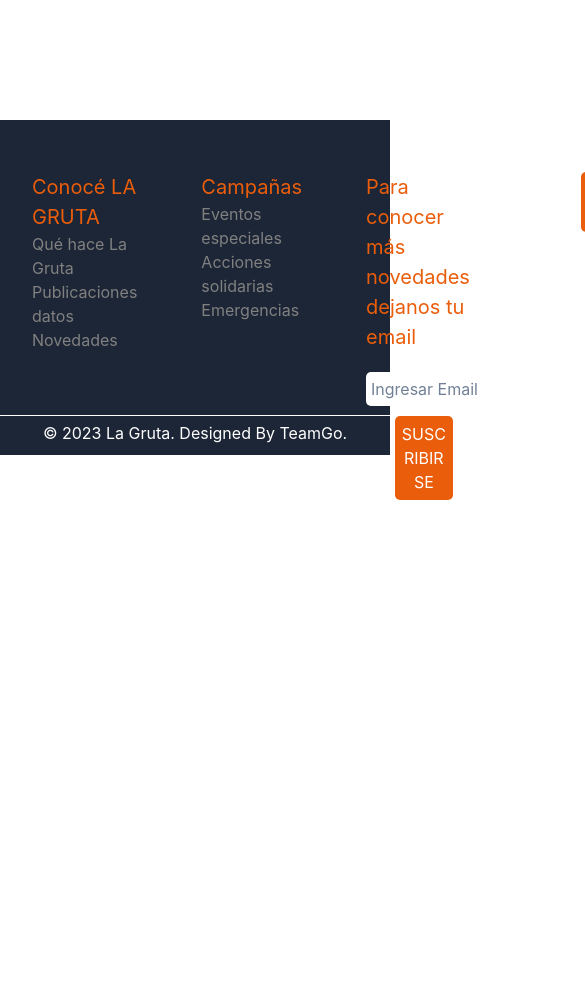
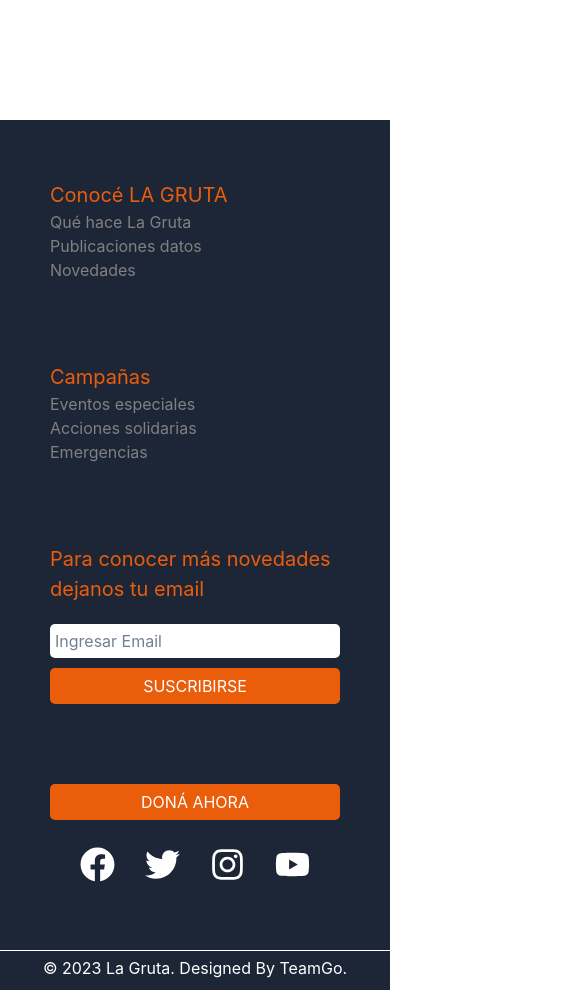
Before and after one commit to sofiaparraweb/lagrutaclient, a React (Vite) app in the folder lagrutaclient/: page /noticias in a window 390 px wide. Shown: the part 5420-6410 px from the top of the page, 585 px wide, since content can reach past the window. Before the commit the page ends 5920 px from the top, so only its background shows below. Built offline with nearby package versions, Linux system fonts and the light colour scheme; no server answers; a web font is replaced by a local one.

Commit message:
footer responsivo

```diff
--- a/lagrutaclient/src/components/Footer/Footer.module.css
+++ b/lagrutaclient/src/components/Footer/Footer.module.css
@@ -4,7 +4,7 @@
   position: relative;
 }
 
-.container{
+.container {
   display: flex;
   flex-wrap: nowrap;
   justify-content: space-evenly;
@@ -15,14 +15,14 @@
   flex-direction: row;
 }
 
-.footerSection{
+.footerSection {
   width: 100%;
   height: 250px;
   margin: 2px;
   padding: 30px;
 }
 
-.input{
+.input {
   padding: 5px;
   margin-bottom: 10px;
   margin-top: 20px;
@@ -31,7 +31,7 @@
   border: none;
 }
 
-.btn{
+.btn {
   background-color: #ea5d0b;
   padding: 6px;
   width: 50%;
@@ -45,20 +45,20 @@
   cursor: pointer;
 }
 
-.itemsTex{
+.itemsTex {
   color: gray;
 }
 
-.title{
+.title {
   color: #ea5d0b;
   font-size: 20px;
 }
 
-.input{
+.input {
   color: #000;
 }
 
-.redes{
+.redes {
   display: flex;
   flex-wrap: nowrap;
   justify-content: space-evenly;
@@ -68,19 +68,18 @@
   margin-top: 60px;
 }
 
-.itemsRedes{
+.itemsRedes {
   width: 35px;
   height: 35px;
   font-size: 35px;
   color: #fff;
-
 }
 .itemsRedes:hover {
   color: #ff8000;
   cursor: pointer;
 }
 
-.copy{
+.copy {
   display: flex;
   flex-wrap: nowrap;
   justify-content: space-evenly;
@@ -88,5 +87,66 @@
   flex-direction: row;
   padding: 5px 0px 10px 0px;
   border-top: 1px solid;
+}
 
+@media (max-width: 800px) {
+  .container {
+    flex-wrap: wrap;
+    height: auto;
+    padding: 20px;
+  }
+
+  .footerSection {
+    height: auto;
+    margin: 10px;
+  }
+
+  .input,
+  .btn {
+    width: 100%;
+  }
+
+  .redes {
+    margin-top: 20px;
+  }
 }
+
+@media (max-width: 600px) {
+  .container {
+    flex-direction: column;
+  }
+
+  .footerSection {
+    height: auto;
+    margin: 10px;
+  }
+
+  .input,
+  .btn {
+    width: 100%;
+  }
+
+  .redes {
+    margin-top: 20px;
+  }
+}
+
+@media (max-width: 460px) {
+  .container {
+    flex-direction: column;
+  }
+
+  .footerSection {
+    height: auto;
+    margin: 10px;
+  }
+
+  .input,
+  .btn {
+    width: 100%;
+  }
+
+  .redes {
+    margin-top: 20px;
+  }
+}
```
